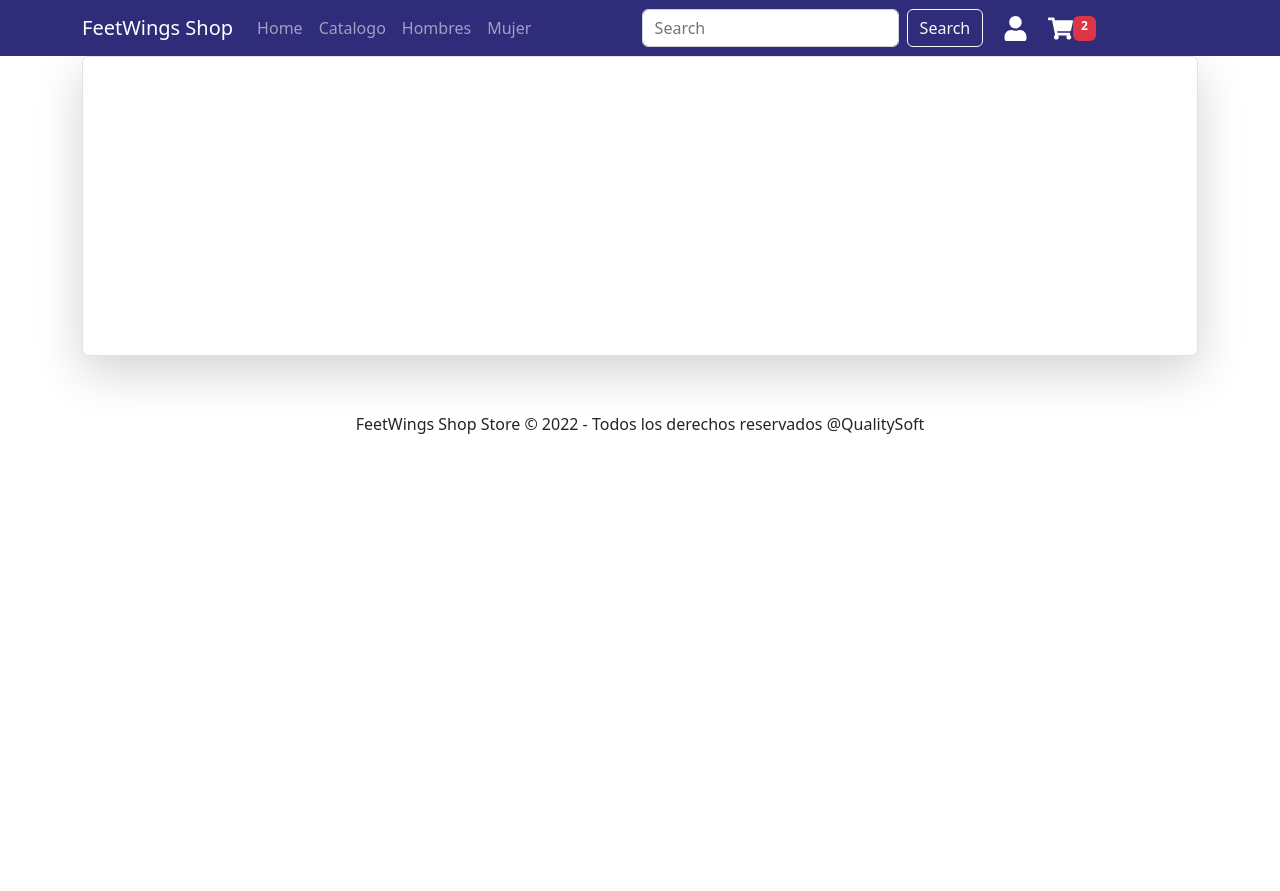
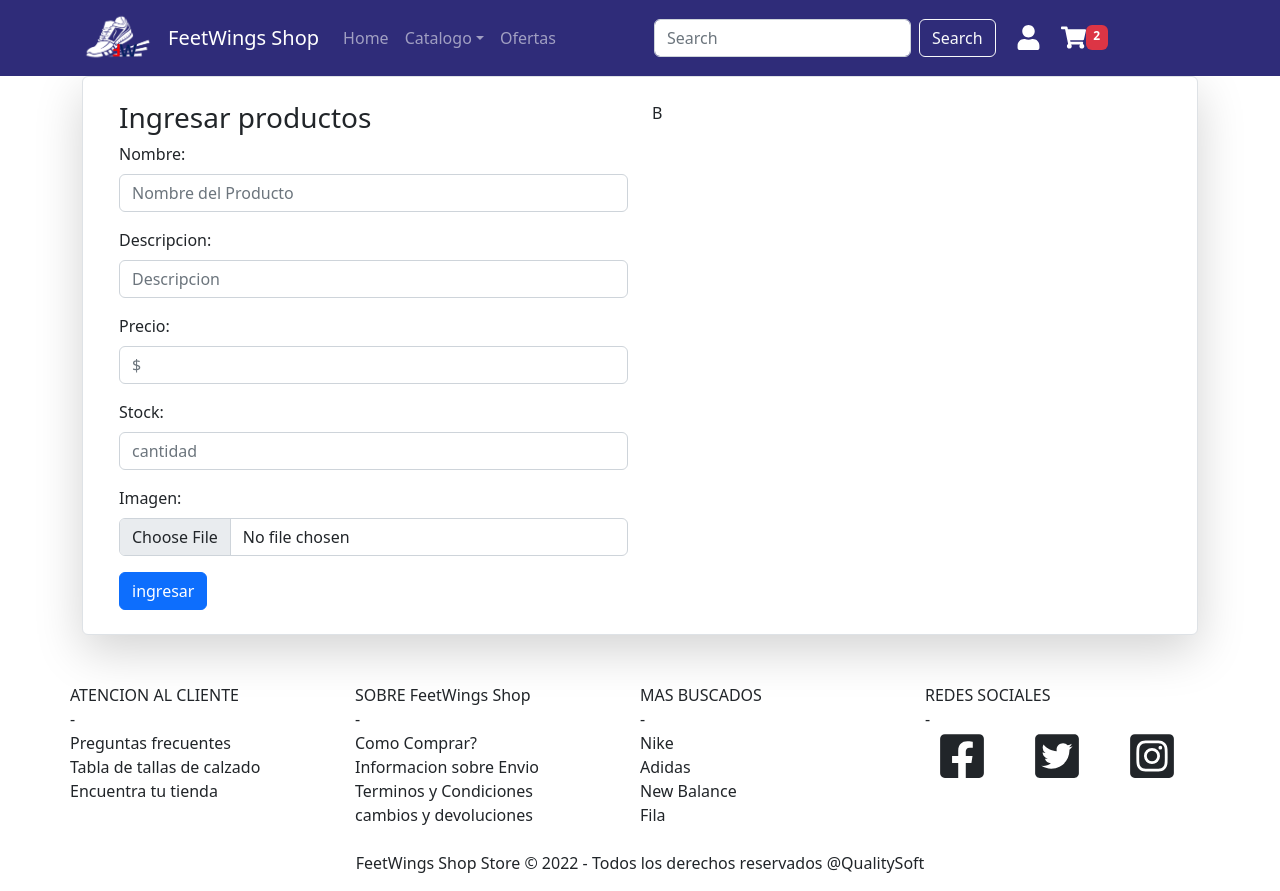
Before and after one commit to euler206/Qualitysoft-Feetwingsshop, a React (Create React App) app in the folder front/: page /crearproducto in a window 1280 px wide. Before the commit the page ends 800 px from the top, so only its background shows below. Built offline with nearby package versions, Linux system fonts and the light colour scheme.

Commit message:
Pagina Principal con Novedades

```diff
--- a/front/src/App.js
+++ b/front/src/App.js
@@ -6,7 +6,9 @@ import Container from "react-bootstrap/Container";
 import Inicio from "./pages/Inicio";
 import NavbarComponent from "./components/NavbarComponent";
 import Hombre from "./components/Hombre";
-import { Footer } from "./components/Footer";
+import  Footer  from "./components/Footer";
+import CrearProducto from "./pages/CrearProducto"
+
 
 function App() {
   return (
@@ -17,6 +19,7 @@ function App() {
         <Routes>
           <Route exact path="/" element={<Inicio />} />
           <Route exact path="/Hombre" element={<Hombre />} />
+          <Route exact path="/crearproducto" element={<CrearProducto /> } />
 
         </Routes>
       </Container>
--- a/front/src/components/BannerOfertas.js
+++ b/front/src/components/BannerOfertas.js
@@ -4,7 +4,7 @@ import oferta from "../recursos/images/sales.jpg"
 function BannerOfertas() {
   return (
     <div>
-        <Image width={800} src={oferta} />
+        <Image width={1200} src={oferta} />
     </div>
   )
 }
--- a/front/src/components/Footer.js
+++ b/front/src/components/Footer.js
@@ -1,14 +1,69 @@
-import { Container } from 'react-bootstrap'
+import React from "react";
+import { Container, Row, Col } from "react-bootstrap/";
+import {
+  FaFacebookSquare,
+  FaTwitterSquare,
+  FaInstagramSquare,
+} from "react-icons/fa";
 
-export const Footer = () => {
+function Footer() {
   return (
     <Container>
-        <footer className="py-1">
-            <p className="text-center mt-1">
-            FeetWings Shop Store © 2022 - Todos los derechos reservados @QualitySoft
-            </p>
-        </footer>
+      <Row>
+        <Col>
+          <Row>ATENCION AL CLIENTE</Row>
+          <Row>-</Row>
+          <Row>Preguntas frecuentes</Row>
+          <Row>Tabla de tallas de calzado</Row>
+          <Row>Encuentra tu tienda</Row>
+        </Col>
+        <Col>
+          <Row>SOBRE FeetWings Shop </Row>
+          <Row>-</Row>
+          <Row>Como Comprar?</Row>
+          <Row>Informacion sobre Envio</Row>
+          <Row>Terminos y Condiciones</Row>
+          <Row>cambios y devoluciones</Row>
+        </Col>
 
+        <Col>
+          <Row>MAS BUSCADOS </Row>
+          <Row>-</Row>
+          <Row>Nike</Row>
+          <Row>Adidas</Row>
+          <Row>New Balance</Row>
+          <Row>Fila</Row>
+        </Col>
+        <Col>
+          <Row>REDES SOCIALES</Row>
+          <Row>-</Row>
+          <Row>
+            {" "}
+            <Col>
+              <FaFacebookSquare size={50} />
+            </Col>
+            <Col>
+              <FaTwitterSquare size={50} />
+            </Col>
+            <Col>
+              <FaInstagramSquare size={50} />
+            </Col>{" "}
+          </Row>
+        </Col>
+      </Row>
+      <Row>
+        <p className="text-center mt-1">
+
+        </p>
+      </Row>
+      <Row>
+        <p className="text-center mt-1">
+          FeetWings Shop Store © 2022 - Todos los derechos reservados
+          @QualitySoft
+        </p>
+      </Row>
     </Container>
-  )
+  );
 }
+
+export default Footer;
--- a/front/src/components/NavbarComponent.js
+++ b/front/src/components/NavbarComponent.js
@@ -1,20 +1,34 @@
 import Container from "react-bootstrap/Container";
 import Nav from "react-bootstrap/Nav";
-import { Form, Button, Navbar, Badge } from "react-bootstrap/";
+import {
+  Form,
+  Button,
+  Navbar,
+  Badge,
+  Image,
+  NavDropdown,
+} from "react-bootstrap/";
 import { FaShoppingCart, FaUser } from "react-icons/fa";
 import { IconContext } from "react-icons";
+import logo from "../recursos/images/logo.png";
 
 function NavbarComponent() {
   return (
     <>
       <Navbar variant="dark" className="bg-NavBar">
         <Container>
+          <Navbar.Brand href="#home">
+            <Image width={70} src={logo} />
+          </Navbar.Brand>
           <Navbar.Brand href="#home">FeetWings Shop</Navbar.Brand>
           <Nav className="me-auto">
             <Nav.Link href="#home">Home</Nav.Link>
-            <Nav.Link href="#features">Catalogo</Nav.Link>
-            <Nav.Link href="#pricing">Hombres</Nav.Link>
-            <Nav.Link href="#pricing">Mujer</Nav.Link>
+            <NavDropdown title="Catalogo" id="basic-nav-dropdown">
+              <NavDropdown.Item href="#action/3.1">Hombre</NavDropdown.Item>
+              <NavDropdown.Item href="#action/3.2">Mujer</NavDropdown.Item>
+              <NavDropdown.Item href="#action/3.3">Niños</NavDropdown.Item>
+            </NavDropdown>
+            <Nav.Link href="#pricing">Ofertas</Nav.Link>
           </Nav>
           <Form className="d-flex">
             <Form.Control
@@ -26,14 +40,14 @@ function NavbarComponent() {
             <Button variant="outline-light">Search</Button>
           </Form>
           <Nav className="me-auto">
-          <IconContext.Provider value={{ color: "#fff", className: "myicons" }}>
-            <FaUser />
-            <FaShoppingCart/><Badge  bg="danger">2</Badge>
-
+            <IconContext.Provider
+              value={{ color: "#fff", className: "myicons" }}
+            >
+              <FaUser />
+              <FaShoppingCart />
+              <Badge bg="danger">2</Badge>
             </IconContext.Provider>
           </Nav>
-
-
         </Container>
       </Navbar>
     </>
--- a/front/src/components/Novedades.js
+++ b/front/src/components/Novedades.js
@@ -62,7 +62,26 @@ export const Novedades = () => {
                         </div>
                     </div>
                 </div>
+                <div className='col-sm-12 col-md-6 col-lg-3 my-3'>
+                    <div className='card p-3 rounded'>
+                        <img src="./images/puma-h7177.jpg" alt='adidas-n7659'></img>
+                        <div className='card-body d-flex flex-column'>
+                            <h5 id='titulo_producto'><a href='http://localhost:3000'>Pumas H7177</a></h5>
+                            <div className='rating mt-auto'>
+                                <div className='rating-outert'>
+                                    <div className='raiting-inner'></div>
+                                </div>
+                                <span id='No_ede_opiniones'> 3 reviews</span>
+                            </div>
+                            <p className='card-text'>$260.000</p><a href='http://localhost:3000' id="ver_producto" className='btn btn-block'>
+                                Ver detalle
+                            </a>
+                        </div>
+                    </div>
+                </div>
+
             </div>
+
 
 
         </section>
--- /dev/null
+++ b/front/src/pages/CrearProducto.js
@@ -0,0 +1,45 @@
+import { Button, Container, Form, Row, Col } from "react-bootstrap";
+
+function CrearProducto() {
+  return (
+    <Container>
+        <Row>
+            <Col><h3>Ingresar productos</h3></Col>
+            <Col>B</Col>
+        </Row>
+      <Row>
+        <Col>
+          <Form>
+            <Form.Group className="mb-3" controlId="formBasicEmail">
+              <Form.Label>Nombre: </Form.Label>
+              <Form.Control type="text" placeholder="Nombre del Producto" />
+            </Form.Group>
+            <Form.Group className="mb-3" controlId="formBasicEmail">
+              <Form.Label>Descripcion: </Form.Label>
+              <Form.Control type="text" placeholder="Descripcion" />
+            </Form.Group>
+            <Form.Group className="mb-3" controlId="formBasicEmail">
+              <Form.Label>Precio: </Form.Label>
+              <Form.Control type="number" placeholder="$" />
+            </Form.Group>
+            <Form.Group className="mb-3" controlId="formBasicEmail">
+              <Form.Label>Stock: </Form.Label>
+              <Form.Control type="number" placeholder="cantidad" />
+            </Form.Group>
+            <Form.Group className="mb-3" controlId="formBasicEmail">
+              <Form.Label>Imagen: </Form.Label>
+              <Form.Control type="file"  />
+            </Form.Group>
+
+             <Button variant="primary" type="submit">
+              ingresar
+            </Button>
+          </Form>
+        </Col>
+        <Col></Col>
+      </Row>
+    </Container>
+  );
+}
+
+export default CrearProducto;
```
Also changed, not shown: front/src/recursos/images/logo.png (added), front/src/recursos/images/sales.jpg.
